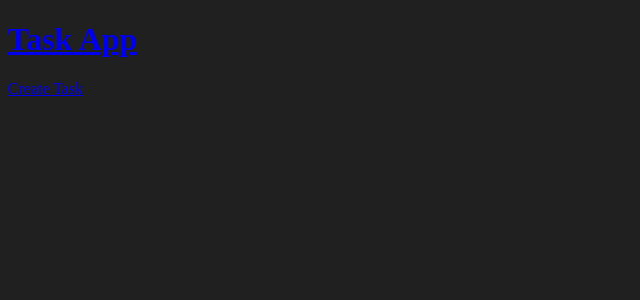
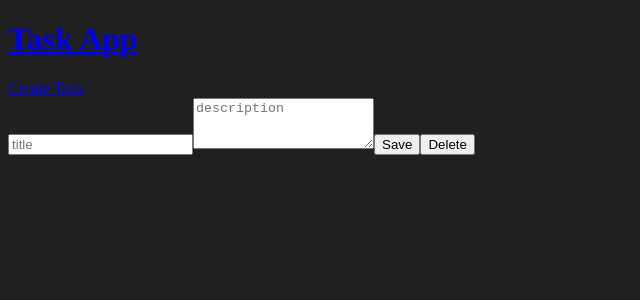
Before and after one commit to JohnRSantamaria/recupera-backend-PT, a React (Vite) app in the folder client/: page /tasks/1 in a window 1280 px wide. Shown: the top 300 px of the page, without its empty margins (0-640 px from the left). Built offline with nearby package versions, Linux system fonts and the light colour scheme.

Commit message:
realizadano la eliminacion en la DB

```diff
--- a/client/src/App.jsx
+++ b/client/src/App.jsx
@@ -19,6 +19,10 @@ function App() {
 					path='/tasks-create'
 					element={<TaksFormPage />}
 				></Route>
+				<Route
+					path='/tasks/:id'
+					element={<TaksFormPage />}
+				></Route>
 			</Routes>
 		</BrowserRouter>
 	);
--- a/client/src/api/tasks.api.js
+++ b/client/src/api/tasks.api.js
@@ -6,5 +6,6 @@ const taskApi = axios.create({
 
 export const getAllTasks = () => taskApi.get('/')
 
+export const createTasks = (task) => taskApi.post('/', task)
 
-export const createTasks = (task) => taskApi.post('/', task)
+export const deleteTaks = (id) => taskApi.delete(`/${id}`)
--- a/client/src/components/TasksCard.jsx
+++ b/client/src/components/TasksCard.jsx
@@ -1,6 +1,13 @@
+import { useNavigate } from 'react-router-dom';
 export function TasksCard({ task }) {
+	const navigate = useNavigate();
 	return (
-		<div>
+		<div
+			style={{ background: 'black' }}
+			onClick={() => {
+				navigate(`/tasks/${task.id}`);
+			}}
+		>
 			<h1>{task.title}</h1>
 			<p>{task.description}</p>
 			<hr />
--- a/client/src/pages/TaksFormPage.jsx
+++ b/client/src/pages/TaksFormPage.jsx
@@ -1,8 +1,9 @@
 import { useForm } from 'react-hook-form';
-import { createTasks } from '../api/tasks.api';
-import { useNavigate } from 'react-router-dom';
+import { createTasks, deleteTaks } from '../api/tasks.api';
+import { useNavigate, useParams } from 'react-router-dom';
 export function TaksFormPage() {
 	const navigate = useNavigate();
+	const params = useParams();
 	const {
 		register,
 		handleSubmit,
@@ -30,6 +31,19 @@ export function TaksFormPage() {
 				></textarea>
 				{errors.description && <span>la descripcion es requerida</span>}
 				<button>Save</button>
+				{params.id && (
+					<button
+						onClick={async () => {
+							const accepted = window.confirm('Estas seguro que quieres eliminar');
+							if (accepted) {
+								await deleteTaks(params.id);
+								navigate('/tasks');
+							}
+						}}
+					>
+						Delete
+					</button>
+				)}
 			</form>
 		</div>
 	);
```
